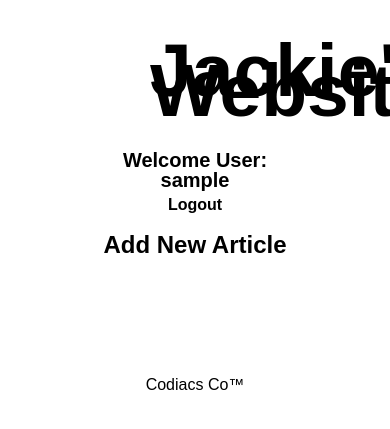
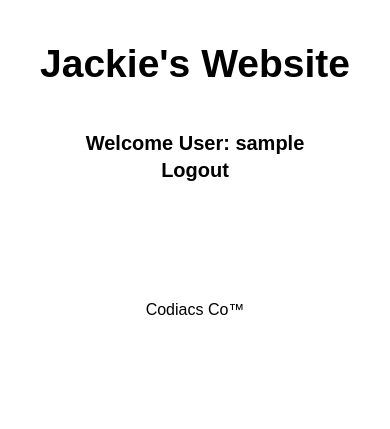
Before and after one commit to MicroOptimization/cdx_blog, a Flask app: page / in a window 390 px wide; the page is wider, and only the part inside the window is pictured. Shown: the top 429 px of that part. Run offline with Flask 3, Linux system fonts and the light colour scheme; the visitor is signed in with stand-in values (Sample User, id 1).

Commit message:
favicon works, mobile version is functional

```diff
--- a/application.py
+++ b/application.py
@@ -1,4 +1,4 @@
-from flask import Flask, render_template, request, redirect, session
+from flask import Flask, render_template, request, redirect, session, send_from_directory
 from flask_sqlalchemy import SQLAlchemy
 from sqlalchemy import desc
 from datetime import datetime
@@ -6,6 +6,7 @@ import os
 import sqlite3
 from sqlite3 import IntegrityError
 import secrets
+
 
 basedir = os.path.abspath(os.path.dirname(__file__))
 
@@ -15,7 +16,6 @@ application.secret_key = secrets.token_urlsafe(16)
 
 with application.app_context():
     db = SQLAlchemy(application)
-
 
 class Article(db.Model):
     id = db.Column(db.Integer, primary_key = True)
@@ -40,6 +40,7 @@ class User(db.Model):
 def main():
     #session['logged_in'] = False
     articles = Article.query.order_by(Article.date_created.desc()).all()
+    #print(render_template("index.html", articles=articles, session=session))
     return render_template("index.html", articles=articles, session=session)
 
 @application.route("/new_article.html", methods=['GET', 'POST'])
--- a/static/css/main.css
+++ b/static/css/main.css
@@ -2,24 +2,38 @@ body, html {
     /*margin: 25px 50px;*/
     line-height: 20px; /*probably important, fuck with this as neccesary*/
 
-    margin-left: 50px;
-    margin-right: 50px;
+    margin-left: 2.6vw;
+    margin-right: 2.6vw;
     font-family: sans-serif;
     background-color: white
 }
 
 h1 {
-    font-size: 75px;
-    margin-left: 50px;
-    margin-right: 50px;
+    /*font-size: 75px;*/
+    font-size: 3.9vw;
+    margin-left: 2.6vw;
+    margin-right: 2.6vw;
 
-    margin-top: 60px;
+    margin-top: 6.4vh;
 }
+
+@media screen and (max-width: 800px) {
+  h1 {
+    font-size:10vw; /* The width is 100%, when the viewport is 800px or smaller */
+    margin-bottom: 7vh;
+  }
+
+  .new_article_btn, .login_btn {
+    display: none;
+  }
+
+}
+
 
 h3 { /*article title*/
     font-size: 30px;
-    margin-bottom: 5px;
-    margin-top: 15px;
+    margin-bottom: 0.26vh;
+    margin-top: 0.78vh;
     /*margin-top: 50px;*/ /*for when there is no hr*/
 
 
@@ -108,3 +122,12 @@ td {
     float:right;
     font-size:15px;
 }
+
+
+.cur_user_display {
+    font-size:20px;
+}
+
+.login_btn, .logout_btn {
+    font-size:20px;
+}
--- a/templates/base.html
+++ b/templates/base.html
@@ -5,8 +5,17 @@
         <meta name="viewport" content="width=device-width, initial-scale=1.0">
         <meta http-equiv="X-UA-Compatible" content="ie=edge">
         <link rel="stylesheet" href="{{ url_for('static', filename='css/main.css') }}">
-        <title>Document</title>
+        <title>Jackie Zhen Software Engineer and Web Developer's Personal Site</title>
+
+        <link rel="apple-touch-icon" sizes="180x180" href="{{ url_for('static', filename='favicons/apple-touch-icon.png') }}">
+        <link rel="icon" type="image/png" sizes="32x32" href="{{ url_for('static', filename='favicons/favicon-32x32.png') }}">
+        <link rel="icon" type="image/png" sizes="16x16" href="{{ url_for('static', filename='favicons/favicon-16x16.png') }}">
+        <link rel="manifest" href="{{ url_for('static', filename='favicons/site.webmanifest') }}">
+
+
+        <meta name="viewport" content="width=device-width, initial-scale=1.0">
         {% block head %} {% endblock %}
+
 
 
     </head>
--- a/templates/index.html
+++ b/templates/index.html
@@ -9,12 +9,12 @@
 {% block body %}
 <div style="margin-bottom: 100px">
     {% if session['logged_in'] == True %}
-        <h3 style="font-size:20px;">Welcome User: {{ session.username }}</h3>
-        <h3 style="font-size:16px; margin-top:0px;"><a href="logout">Logout</a></h3>
+        <h3 class="cur_user_display">Welcome User: {{ session.username }}</h3>
+        <h3 class="logout_btn"><a href="logout">Logout</a></h3>
     {% else %}
-        <h3 style="font-size:20px;"><a href="login.html">Login</a></h3>
+        <h3 class="login_btn"><a href="login.html">Login</a></h3>
     {% endif %}
-    <h2><a href="new_article.html">Add New Article</a></h2>
+    <h2><a href="new_article.html" class="new_article_btn">Add New Article</a></h2>
 
     {% for article in articles %}
         <div class="article_info">
```
Also changed, not shown: static/favicons/android-chrome-192x192.png (added), static/favicons/android-chrome-512x512.png (added), static/favicons/apple-touch-icon.png (added), static/favicons/favicon-16x16.png (added), static/favicons/favicon-32x32.png (added), static/favicons/favicon.ico (added), static/favicons/site.webmanifest (added), 2 other files.
